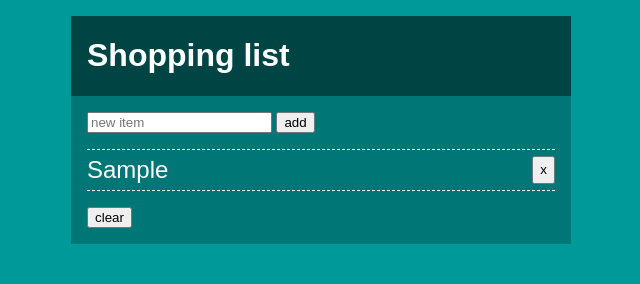
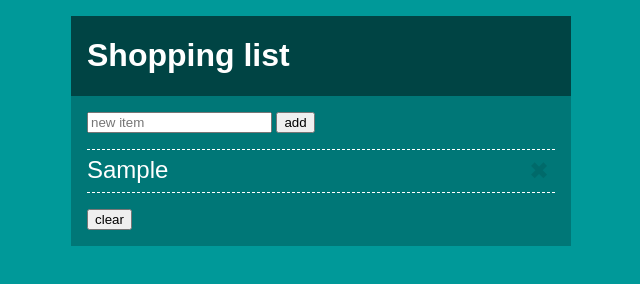
Before and after one commit to Sameer68/shopping-list, a plain HTML site: page index.html in a window 1280 px wide. Both pictures are taken after typing "Sample" into the empty fields and a click on the button "add". Shown: the full height of the page, 319-959 px from the left. Drawn offline with Linux system fonts and the light colour scheme.

Commit message:
make delete button better

```diff
--- a/js/shopping.js
+++ b/js/shopping.js
@@ -9,7 +9,7 @@
     const itemElement = document.createElement('li');
     itemElement.textContent = item;
     const deleteButton = document.createElement('button');
-    deleteButton.textContent = 'x';
+    deleteButton.textContent = '✖';
     itemElement.appendChild(deleteButton);
     deleteButton.addEventListener('click', ev => {
       listElement.removeChild(itemElement);
--- a/styles.css
+++ b/styles.css
@@ -30,3 +30,16 @@ li {
 li:first-child {
   border-top: 0.5px dashed white;
 }
+li button {
+  opacity: 0.1;
+  transition: 0.4s;
+  background: none;
+  border: none;
+  font-size: 1.0em;
+}
+li:hover button {
+  opacity: 0.4;
+}
+li button:hover {
+  opacity: 1;
+}
```
